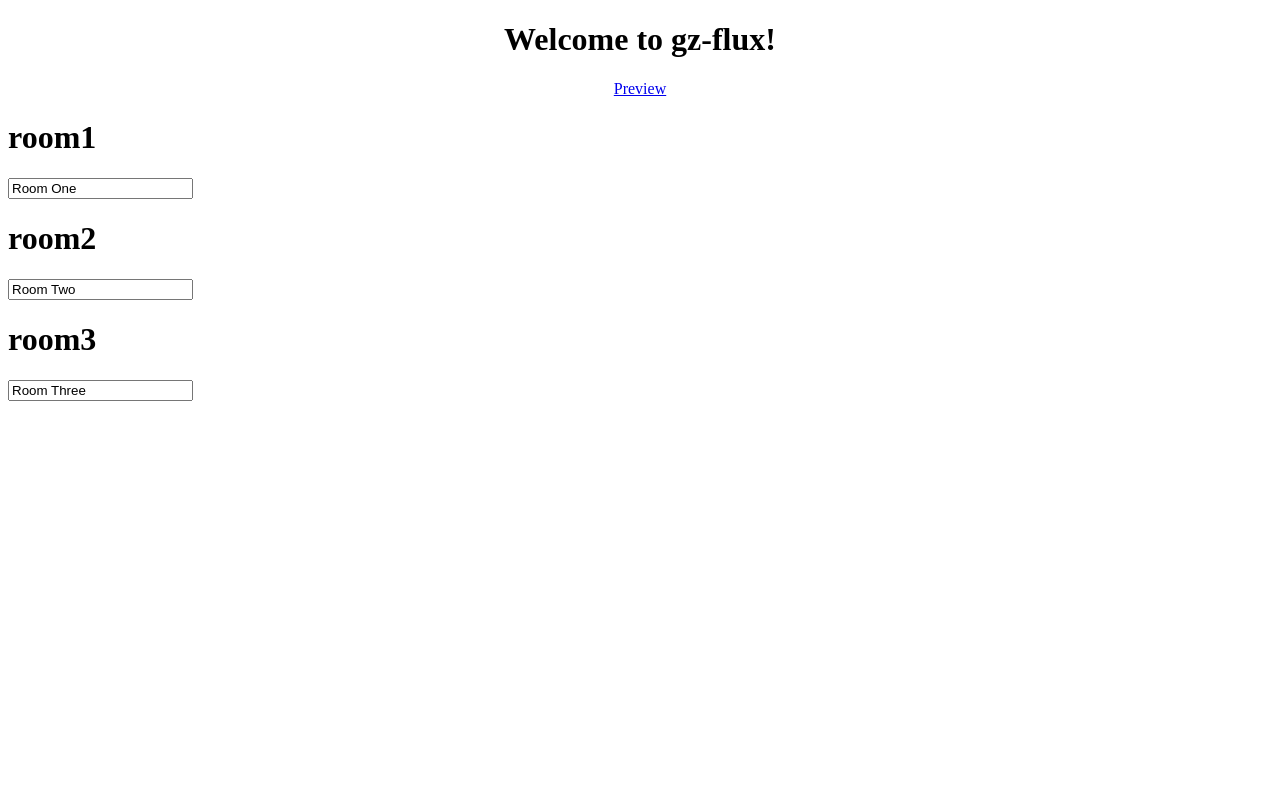
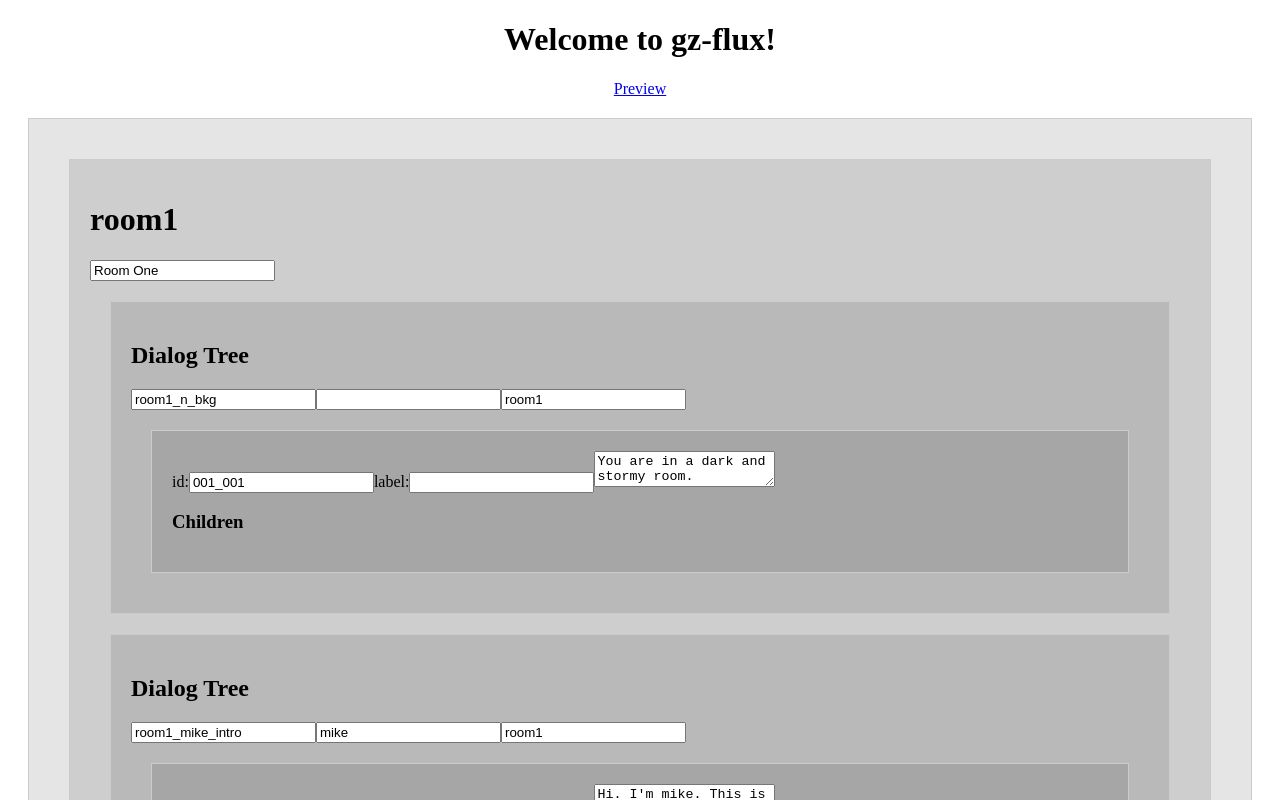
Before and after one commit to mwilber/xmas-eve-nightmare, an Angular app: page /editor in a window 1280 px wide. Shown: the top 800 px of the page. Built offline with nearby package versions, Linux system fonts and the light colour scheme.

Commit message:
Add dialog to flux-editor

```diff
--- /dev/null
+++ b/src/app/flux-editor/flux-edit/flux-edit-dialog/flux-edit-dialog.component.html
@@ -0,0 +1,9 @@
+<div class="edit dialog">
+  <label>id:</label><input [(ngModel)]="dialog.id" type="text"/>
+  <label>label:</label><input [(ngModel)]="dialog.label" type="text"/>
+  <textarea [(ngModel)]="dialog.content" type="text"></textarea>
+  <div class="children">
+    <h3>Children</h3>
+    <flux-edit-dialog *ngFor="let child of dialog.children" [dialog]="child"></flux-edit-dialog>
+  </div>
+</div>
--- /dev/null
+++ b/src/app/flux-editor/flux-edit/flux-edit-dialog/flux-edit-dialog.component.ts
@@ -0,0 +1,18 @@
+import { Component, OnInit, Input } from '@angular/core';
+import { Dialog } from 'src/app/flux-engine/interfaces/dialog';
+
+@Component({
+  selector: 'flux-edit-dialog',
+  templateUrl: './flux-edit-dialog.component.html',
+  styleUrls: ['./flux-edit-dialog.component.css']
+})
+export class FluxEditDialogComponent implements OnInit {
+
+  @Input() dialog: Dialog;
+
+  constructor() { }
+
+  ngOnInit() {
+  }
+
+}
--- a/src/app/flux-editor/flux-edit/flux-edit-location/flux-edit-location.component.html
+++ b/src/app/flux-editor/flux-edit/flux-edit-location/flux-edit-location.component.html
@@ -1,4 +1,11 @@
 <div class="edit location">
   <h1>{{location.alias}}</h1>
   <input [(ngModel)]="location.label" type="text"/>
+  <div class="edit conversation" *ngFor="let conversation of conversations">
+    <h2>Dialog Tree</h2>
+    <input [(ngModel)]="conversation.id" type="text"/>
+    <input [(ngModel)]="conversation.character" type="text"/>
+    <input [(ngModel)]="conversation.location" type="text"/>
+    <flux-edit-dialog [dialog]="conversation.dialog"></flux-edit-dialog>
+  </div>
 </div>
--- a/src/app/flux-editor/flux-editor.module.ts
+++ b/src/app/flux-editor/flux-editor.module.ts
@@ -3,13 +3,14 @@ import { CommonModule } from '@angular/common';
 import { FluxEditComponent } from './flux-edit/flux-edit.component';
 import { FluxEditLocationComponent } from './flux-edit/flux-edit-location/flux-edit-location.component';
 import { FormsModule } from '@angular/forms';
+import { FluxEditDialogComponent } from './flux-edit/flux-edit-dialog/flux-edit-dialog.component';
 
 @NgModule({
   imports: [
     CommonModule,
     FormsModule
   ],
-  declarations: [FluxEditComponent, FluxEditLocationComponent],
+  declarations: [FluxEditComponent, FluxEditLocationComponent, FluxEditDialogComponent],
   exports: [FluxEditComponent]
 })
 export class FluxEditorModule { }
--- a/src/styles.css
+++ b/src/styles.css
@@ -1 +1,7 @@
 /* You can add global styles to this file, and also import other style files */
+.edit{
+    margin: 20px;
+    padding: 20px;
+    border: solid 1px #ccc;
+    background: rgba(0,0,0,0.1);
+}
```
Also changed, not shown: src/app/flux-editor/flux-edit/flux-edit-dialog/flux-edit-dialog.component.css (added), 1 other file (tests, documents, lock files or other folders).
